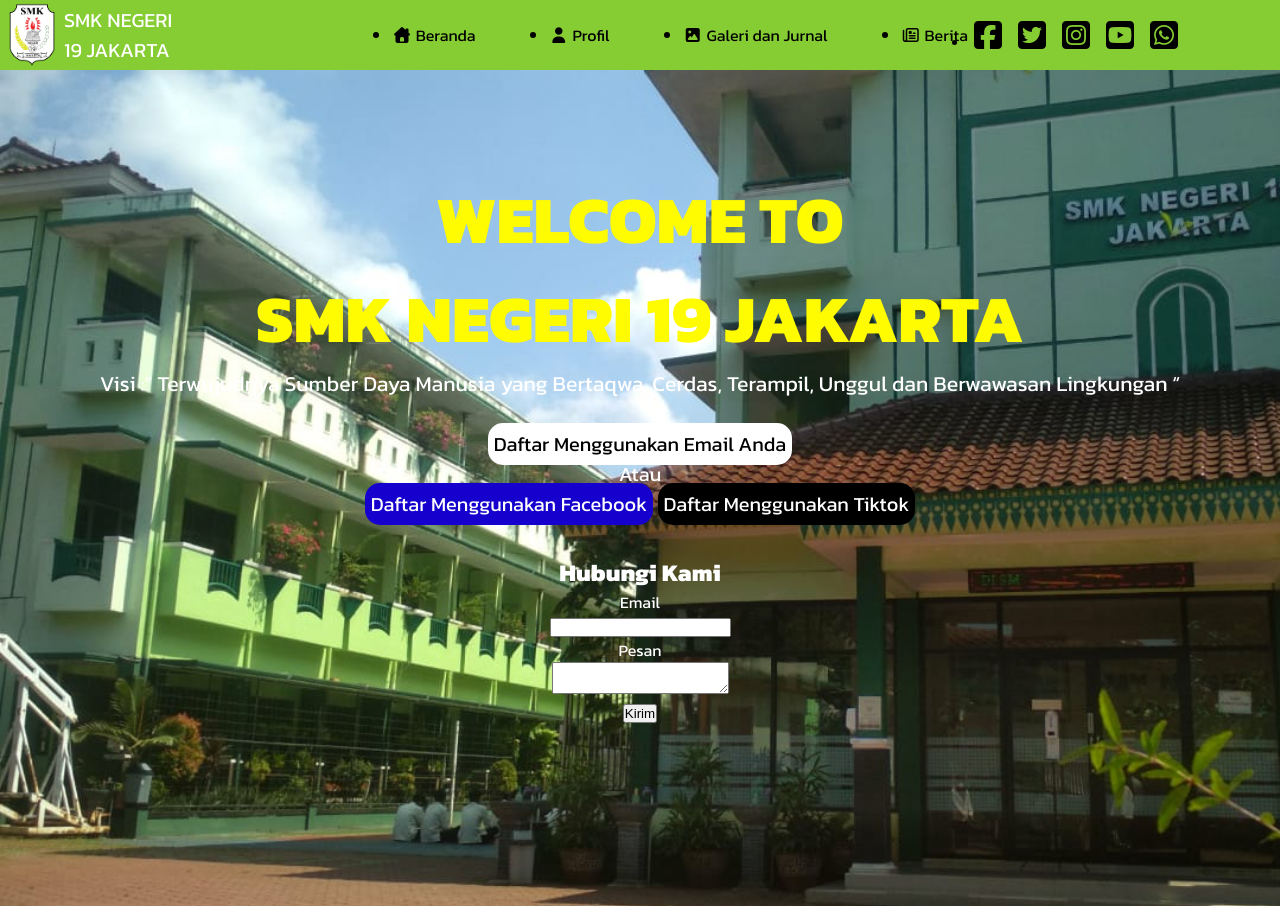
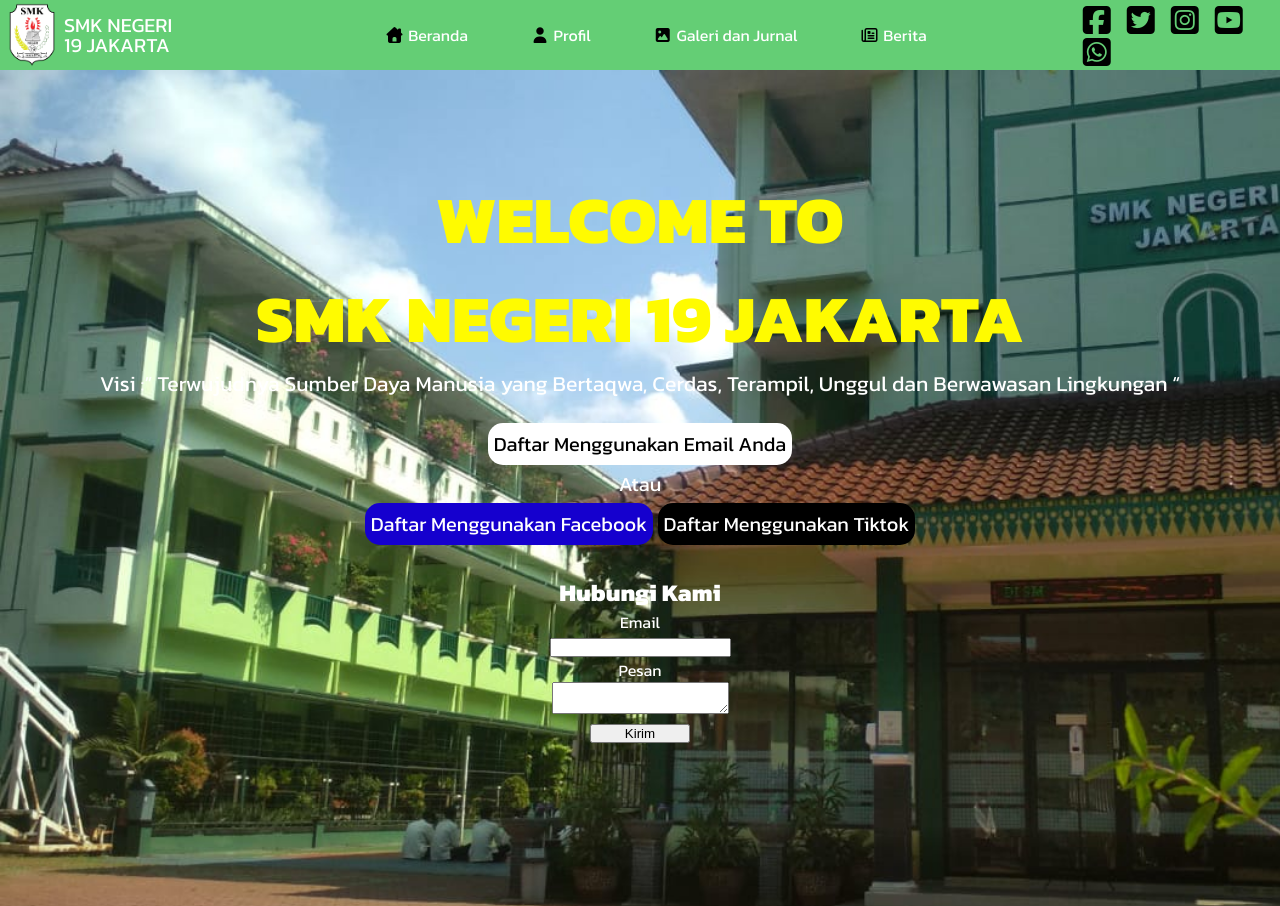
Before and after one commit to kokocikorif/latihan, a plain HTML site: page index.html in a window 1280 px wide. Shown: the top 906 px of the page. Drawn offline with Linux system fonts and the light colour scheme.

Commit message:
Update CIKO.css

```diff
--- a/CIKO.css
+++ b/CIKO.css
@@ -12,15 +12,22 @@ html{
 }
 a{
    text-decoration: none;
-   color: black;
+   color: rgb(255, 255, 255);
+
+}
+
+li{
+   list-style-type: none;
+
 }
 .navbar{
    display: flex;
    width: auto;
-   background-color: rgb(133, 205, 50);
+   background-color:  #64ce75;
    height: 70px;
    padding: 0px 0px 0px 0px;
    align-items: center;
+   list-style-type: none;
 
 }
 
@@ -32,9 +39,12 @@ a{
 .teks{
    width: 10%;
    font-size: 15pt;
-   font-weight: 500;
+   font-weight: 1000px;
    font-family: 'Kanit', sans-serif;
    color: white;
+   line-height: 1;
+
+
 
 
 
@@ -48,9 +58,36 @@ a{
    justify-content: space-between;
    padding: 0px 0px 0px 200px;
    font-family: 'Kanit', sans-serif;
+   color: white;
+
+}
+.menu-navbar i:hover{
+   background-color: mediumslateblue;
+   border-radius: 10%;
+   padding: 3px 3px 3px 3px;
+
+}
+.menu-navbar a:hover{
+   background-color: mediumslateblue;
+   border-radius: 10%;
+   padding: 3px 3px 3px 3px;
+}
+
+.sosmed{
+   display: flex;
+   align-items: center;
+   padding: 2px 0px 0px 150px;
+   color: rgb(255, 255, 255);
+   justify-content: space-between;
+
 
 }
 
+.sosmed i:hover {
+   background-color: rgb(255, 255, 255);
+   border-radius: 20%;
+   padding: 3px 3px 3px 3px;
+}
 .container{
  width: 100%;
  padding: 0 ;
@@ -62,6 +99,7 @@ background-image: url(wrapper.jpeg);
 padding: 100px 0 200px 0 ;
 background-size: cover;
 text-align: center;
+
 
 }
 
@@ -89,12 +127,16 @@ color: rgb(255, 251, 0);
    display: inline-block;
    font-size: 15pt;
    color: rgb(255, 255, 255);
+}
 
+.btn-wrapper p{
+   padding: 10px 0;
 }
 .btn-signup{
    background-color: white;
    border-radius: 15px;
    padding: 6px;
+   color: black;
 
 }
 .btn-facebook{
@@ -113,6 +155,17 @@ color: rgb(255, 251, 0);
    color: white;
    }
 
+   .btn-signup:hover{
+   background-color: lightsteelblue;
+   }
+
+   .btn-facebook:hover{
+      background-color: lightsteelblue;
+   }
+.btn-tiktok:hover{
+   background-color: lightsteelblue;
+
+}
    .contact-form{
       font-family: 'Kanit', sans-serif;
       color: white;
@@ -122,6 +175,11 @@ color: rgb(255, 251, 0);
 .kotak-hubungi {
    font-family: 'Kanit', sans-serif;
    color: white;
+   align-items: left;
 
 
 }
+.kirim-tombol{
+   width: 100px;
+   align-items: center;
+}
```
